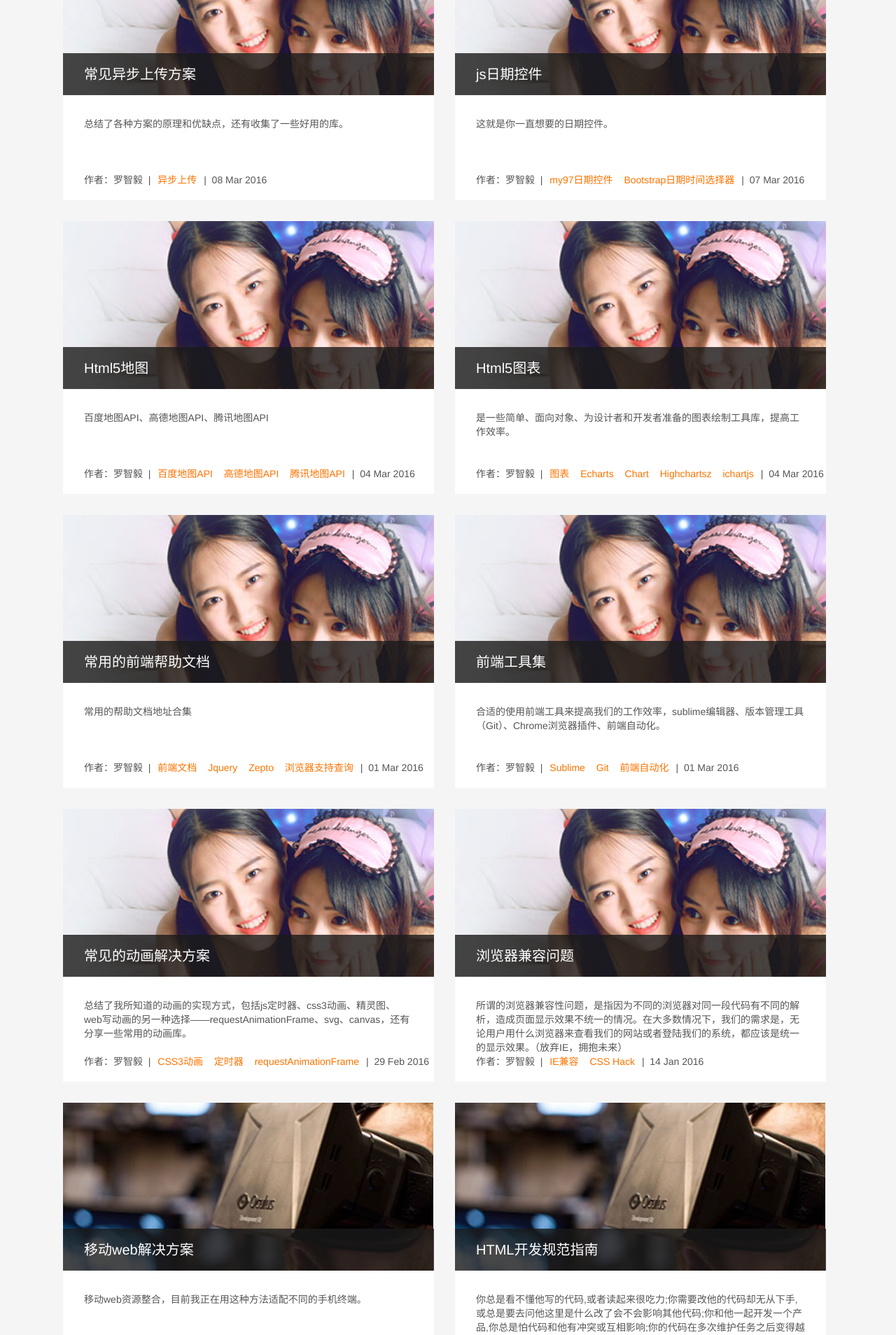
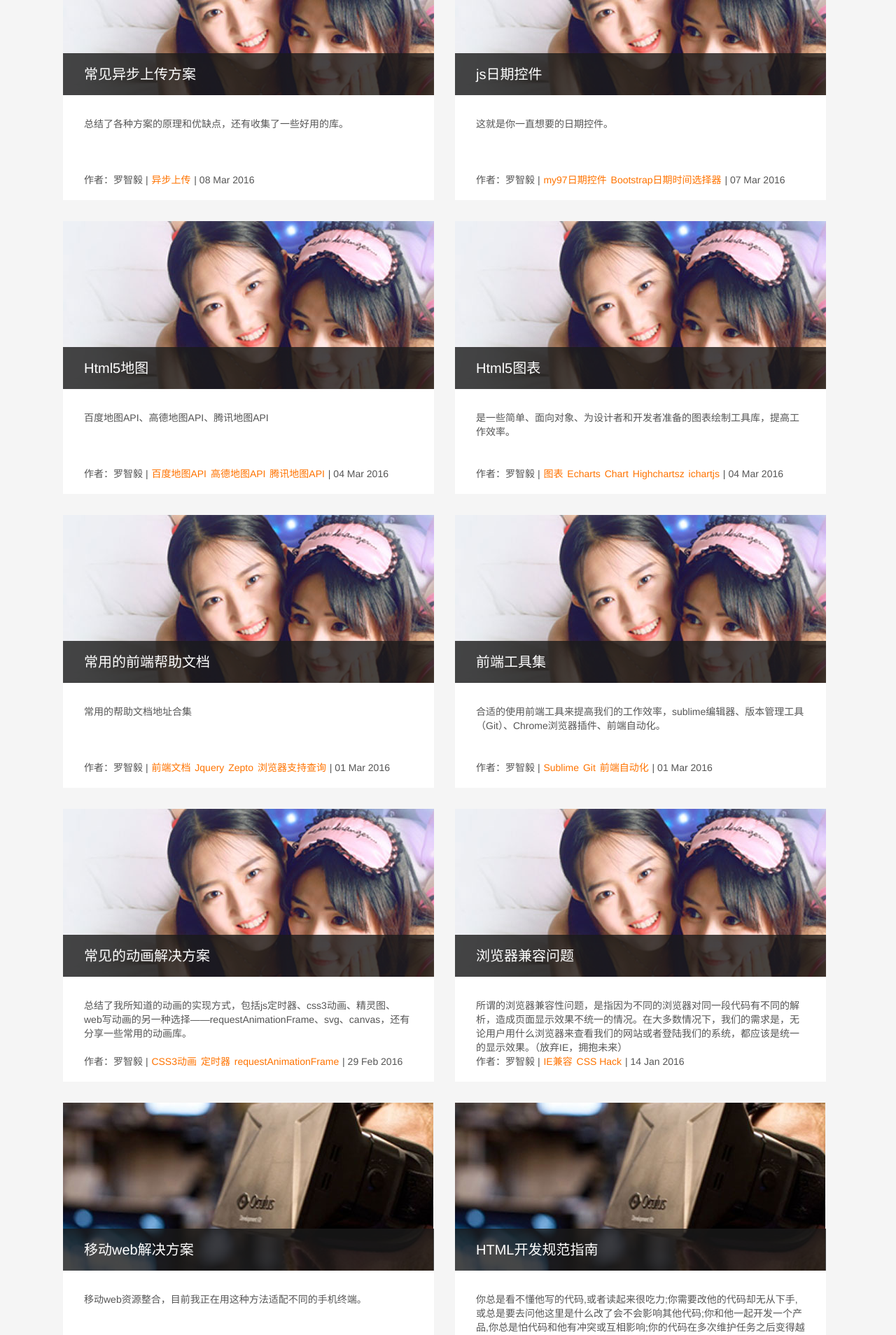
Before and after one commit to luozyiii/blog, a Jekyll site: the page built from index.html, in a window 1280 px wide. Shown: the part 434-2342 px from the top of the page at 70% size. Built offline with Jekyll 4.4.1, drawn with Linux system fonts in a browser that asks for light colours.

Commit message:
整理文章

```diff
--- a/css/blog.css
+++ b/css/blog.css
@@ -161,7 +161,7 @@ span,p,pre {
 }
 .m-article .tag,
 .m-detail .tag {
-	padding: 0 6px;
+	padding: 0 1px;
 	color: #ff7300;
 }
 
--- a/index.html
+++ b/index.html
@@ -17,11 +17,11 @@ title: 枫
 			{{ post.describe }}
 		</div>
 		<div class="info">
-			<span>作者：{{ post.author }}&nbsp;&nbsp;|</span>
+			<span>作者：{{ post.author }}&nbsp;|</span>
 			{% for tag in post.tags %}
 			    <span class="tag">{{ tag }}</span>
 			{% endfor %}
-			<span>|&nbsp;&nbsp;{{ post.date | date_to_string }}</span>
+			<span>|&nbsp;{{ post.date | date_to_string }}</span>
 		</div>
 	</li>
 	{% endfor %}
```
